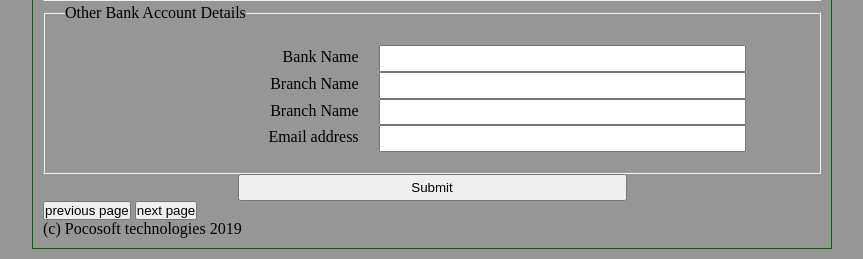
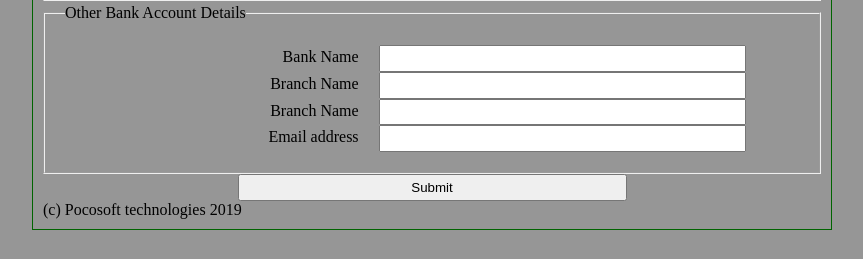
Before and after one commit to Anthropoco/agro_loans, a PHP site: page /loan_form.php in a window 1280 px wide. Shown: the part 1453-1712 px from the top of the page, without its empty margins (208-1071 px from the left). After the commit the page ends 1683 px from the top, so only its background shows below. Run offline with PHP 8.4, Linux system fonts and the light colour scheme; data comes from the database, SQL or seed files in the repository.

Commit message:
Discard multipage nav buttons

```diff
--- a/loan_form.php
+++ b/loan_form.php
@@ -173,10 +173,10 @@
 
 				<input type="submit" value="Submit" id="submit" name="submit" />
 			</form>
-			<div class="form_pages_nav">
+<!-- 			<div class="form_pages_nav">
 					<button class="prev">previous page</button>
 					<button class="next">next page</button>
-				</div>
+				</div> -->
 		</section>
 		<footer>(c) Pocosoft technologies 2019</footer>
 	</body>
```
